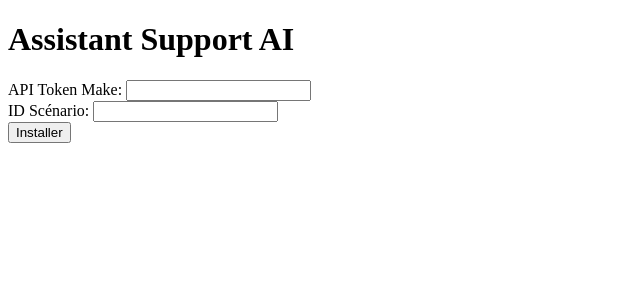
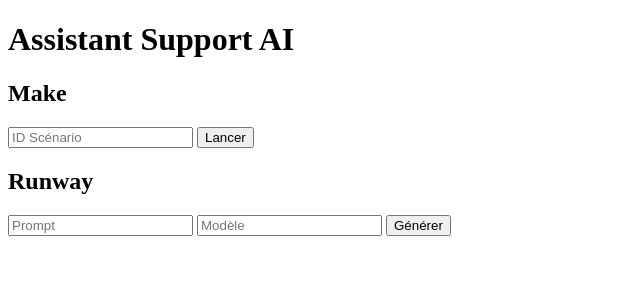
Before and after one commit to patrickgarnon/Graal-Nexus-AI, a Flask app: page / in a window 1280 px wide. Shown: the top 300 px of the page, without its empty margins (0-640 px from the left). Run offline with Flask 3, Linux system fonts and the light colour scheme.

Commit message:
Add Make scenario and Runway generation endpoints with UI

```diff
--- a/support_assistant/app.py
+++ b/support_assistant/app.py
@@ -1,4 +1,4 @@
-from flask import Flask, request, render_template
+from flask import Flask, request, render_template, jsonify
 import requests
 
 app = Flask(__name__)
@@ -18,6 +18,16 @@ def connect_to_make(api_token: str, scenario_id: str) -> dict:
     return {"status": "connected", "scenario": scenario_id}
 
 
+def make_service(scenario_id: str) -> dict:
+    """Stub for running a Make scenario.
+    Replace this with real implementation when available.
+    """
+    # Example service call (commented out)
+    # response = requests.post(f"{MAKE_API_BASE}/scenarios/{scenario_id}/run")
+    # return response.json()
+    return {"status": "started", "scenario": scenario_id}
+
+
 @app.route("/", methods=["GET"])
 def index():
     return render_template("index.html")
@@ -33,5 +43,32 @@ def install():
     return f"Scenario {result['scenario']} triggered with status {result['status']}."
 
 
+@app.route("/make/run-scenario", methods=["POST"])
+def run_scenario():
+    data = request.get_json()
+    scenario_id = data.get("scenario_id") if data else None
+    if not scenario_id:
+        return jsonify({"error": "Missing scenario_id"}), 400
+    result = make_service(scenario_id)
+    return jsonify(result)
+
+
+def runway_generate_service(prompt: str, model: str) -> dict:
+    """Stub for generating content with Runway model."""
+    # Example API call would go here
+    return {"status": "generated", "model": model, "prompt": prompt}
+
+
+@app.route("/runway/generate", methods=["POST"])
+def runway_generate():
+    data = request.get_json()
+    prompt = data.get("prompt") if data else None
+    model = data.get("model") if data else None
+    if not prompt or not model:
+        return jsonify({"error": "Missing prompt or model"}), 400
+    result = runway_generate_service(prompt, model)
+    return jsonify(result)
+
+
 if __name__ == "__main__":
     app.run(debug=True)
--- a/support_assistant/templates/index.html
+++ b/support_assistant/templates/index.html
@@ -3,15 +3,100 @@
 <head>
     <meta charset="UTF-8">
     <title>Assistant Support AI</title>
+    <style>
+        #toast {
+            visibility: hidden;
+            min-width: 250px;
+            margin-left: -125px;
+            background-color: #333;
+            color: #fff;
+            text-align: center;
+            border-radius: 2px;
+            padding: 16px;
+            position: fixed;
+            z-index: 1;
+            left: 50%;
+            bottom: 30px;
+        }
+
+        #toast.show {
+            visibility: visible;
+            -webkit-animation: fadein 0.5s, fadeout 0.5s 2.5s;
+            animation: fadein 0.5s, fadeout 0.5s 2.5s;
+        }
+
+        @-webkit-keyframes fadein {
+            from {bottom: 0; opacity: 0;}
+            to {bottom: 30px; opacity: 1;}
+        }
+
+        @keyframes fadein {
+            from {bottom: 0; opacity: 0;}
+            to {bottom: 30px; opacity: 1;}
+        }
+
+        @-webkit-keyframes fadeout {
+            from {bottom: 30px; opacity: 1;}
+            to {bottom: 0; opacity: 0;}
+        }
+
+        @keyframes fadeout {
+            from {bottom: 30px; opacity: 1;}
+            to {bottom: 0; opacity: 0;}
+        }
+    </style>
 </head>
 <body>
     <h1>Assistant Support AI</h1>
-    <form action="/install" method="post">
-        <label for="api_token">API Token Make:</label>
-        <input type="text" id="api_token" name="api_token" required><br>
-        <label for="scenario_id">ID Scénario:</label>
-        <input type="text" id="scenario_id" name="scenario_id" required><br>
-        <button type="submit">Installer</button>
-    </form>
+
+    <section id="make">
+        <h2>Make</h2>
+        <input type="text" id="scenario_id" placeholder="ID Scénario">
+        <button id="run-make">Lancer</button>
+    </section>
+
+    <section id="runway">
+        <h2>Runway</h2>
+        <input type="text" id="prompt" placeholder="Prompt">
+        <input type="text" id="model" placeholder="Modèle">
+        <button id="generate-runway">Générer</button>
+    </section>
+
+    <div id="toast"></div>
+
+    <script>
+    function showToast(message, isError=false) {
+        const toast = document.getElementById("toast");
+        toast.textContent = message;
+        toast.style.backgroundColor = isError ? "#e74c3c" : "#333";
+        toast.classList.add("show");
+        setTimeout(() => toast.classList.remove("show"), 3000);
+    }
+
+    document.getElementById("run-make").addEventListener("click", function() {
+        const scenarioId = document.getElementById("scenario_id").value;
+        fetch("/make/run-scenario", {
+            method: "POST",
+            headers: {"Content-Type": "application/json"},
+            body: JSON.stringify({scenario_id: scenarioId})
+        })
+        .then(res => res.ok ? res.json() : Promise.reject(res))
+        .then(data => showToast(`Scénario ${data.scenario} lancé`))
+        .catch(() => showToast("Erreur lors du lancement du scénario", true));
+    });
+
+    document.getElementById("generate-runway").addEventListener("click", function() {
+        const prompt = document.getElementById("prompt").value;
+        const model = document.getElementById("model").value;
+        fetch("/runway/generate", {
+            method: "POST",
+            headers: {"Content-Type": "application/json"},
+            body: JSON.stringify({prompt: prompt, model: model})
+        })
+        .then(res => res.ok ? res.json() : Promise.reject(res))
+        .then(data => showToast(`Génération modèle ${data.model} réussie`))
+        .catch(() => showToast("Erreur de génération Runway", true));
+    });
+    </script>
 </body>
 </html>
```
